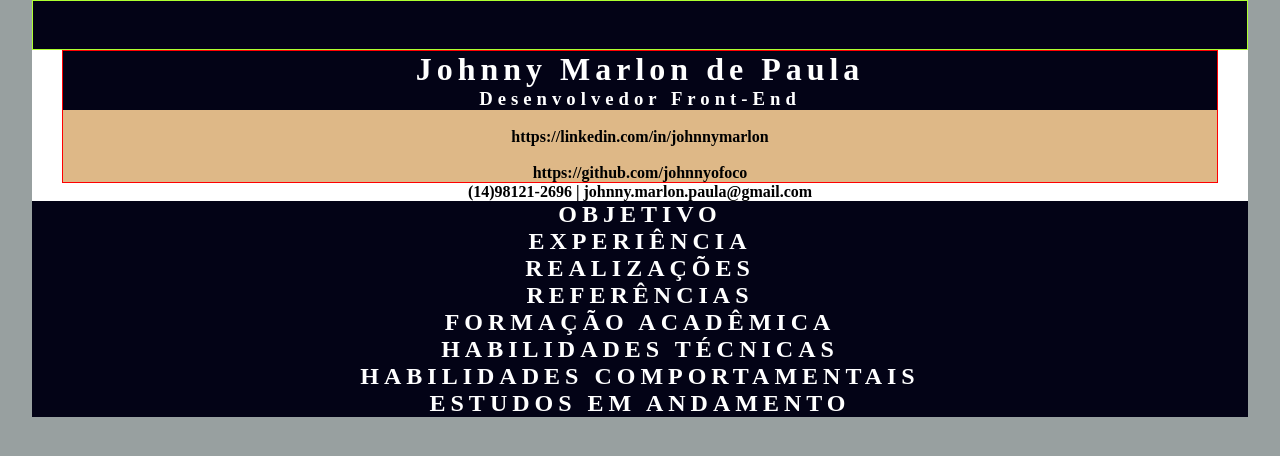
After one commit to johnnyofoco/estudosFrontEnd, a PHP site: page /curriculo.html in a window 1280 px wide. The commit adds this page. Shown: the top 456 px of the page. Run offline with PHP 8.4, Linux system fonts and the light colour scheme.

Commit message:
exercício 007 e currículo

```diff
--- /dev/null
+++ b/curriculo.css
@@ -0,0 +1,54 @@
+/*### GLOBAL ###*/
+
+*{
+    margin: 0;
+    padding: 0;
+    box-sizing: border-box;
+}
+
+html,body{
+    background-color: rgb(152, 160, 160);
+}
+
+.container{
+    background-color: white;
+    margin: 0 auto;
+    width: 95%;
+}
+
+/*### HEADER ###*/
+
+.cabecalho{
+    background-color: rgb(3, 3, 22);
+    border: 1px solid greenyellow;
+    min-height: 50px;
+}
+
+.titulo{
+    background-color: burlywood;
+    border: 1px solid red;
+    margin: 0 auto;
+    max-width: 95%;
+
+}
+
+/*### MAIN ###*/
+
+
+
+/*### TITULOS ###*/
+
+h1,h2,h3{
+    background-color: rgb(3, 3, 22);
+    color: white;
+    letter-spacing: 5px;
+    text-align: center;
+
+}
+
+h4{
+    text-align: center;
+    padding: 0px;
+}
+
+/*### ASIDE ###*/
--- /dev/null
+++ b/curriculo.html
@@ -0,0 +1,51 @@
+<!DOCTYPE html>
+<html lang="pt-br">
+
+<head>
+    <meta charset="UTF-8">
+    <meta http-equiv="X-UA-Compatible" content="IE=edge">
+    <meta name="viewport" content="width=device-width, initial-scale=1.0">
+    <link rel="stylesheet" href="./curriculo.css">
+    <title>Currículo - Johnny Marlon</title>
+
+</head>
+
+<body>
+    <div class="container">
+        <header>
+            <div class="cabecalho">
+            </div>
+            <div class="titulo">
+                <h1>Johnny Marlon de Paula</h1>
+                <h3>Desenvolvedor Front-End</h3>
+                <img src="" alt="">
+                <h4>https://linkedin.com/in/johnnymarlon</h4>
+                <img src="" alt="">
+                <h4>https://github.com/johnnyofoco</h4>
+            </div>
+
+        </header>
+        <h4>(14)98121-2696 | johnny.marlon.paula@gmail.com</h4>
+        <main>
+            <div class="principal">
+                <h2>OBJETIVO</h2>
+                <p></p>
+                <h2>EXPERIÊNCIA</h2>
+                <p></p>
+                <h2>REALIZAÇÕES</h2>
+                <p></p>
+                <h2>REFERÊNCIAS</h2>
+                <p></p>
+            </div>
+            <aside>
+                <h2>FORMAÇÃO ACADÊMICA</h2>
+                <h2>HABILIDADES TÉCNICAS</h2>
+                <h2>HABILIDADES COMPORTAMENTAIS</h2>
+                <h2>ESTUDOS EM ANDAMENTO</h2>
+            </aside>
+        </main>
+    </div><!--Container-->
+
+</body>
+
+</html>
```
Also changed, not shown: ex007.html (+8 -0 lines), style007.css (+18 -0 lines).
